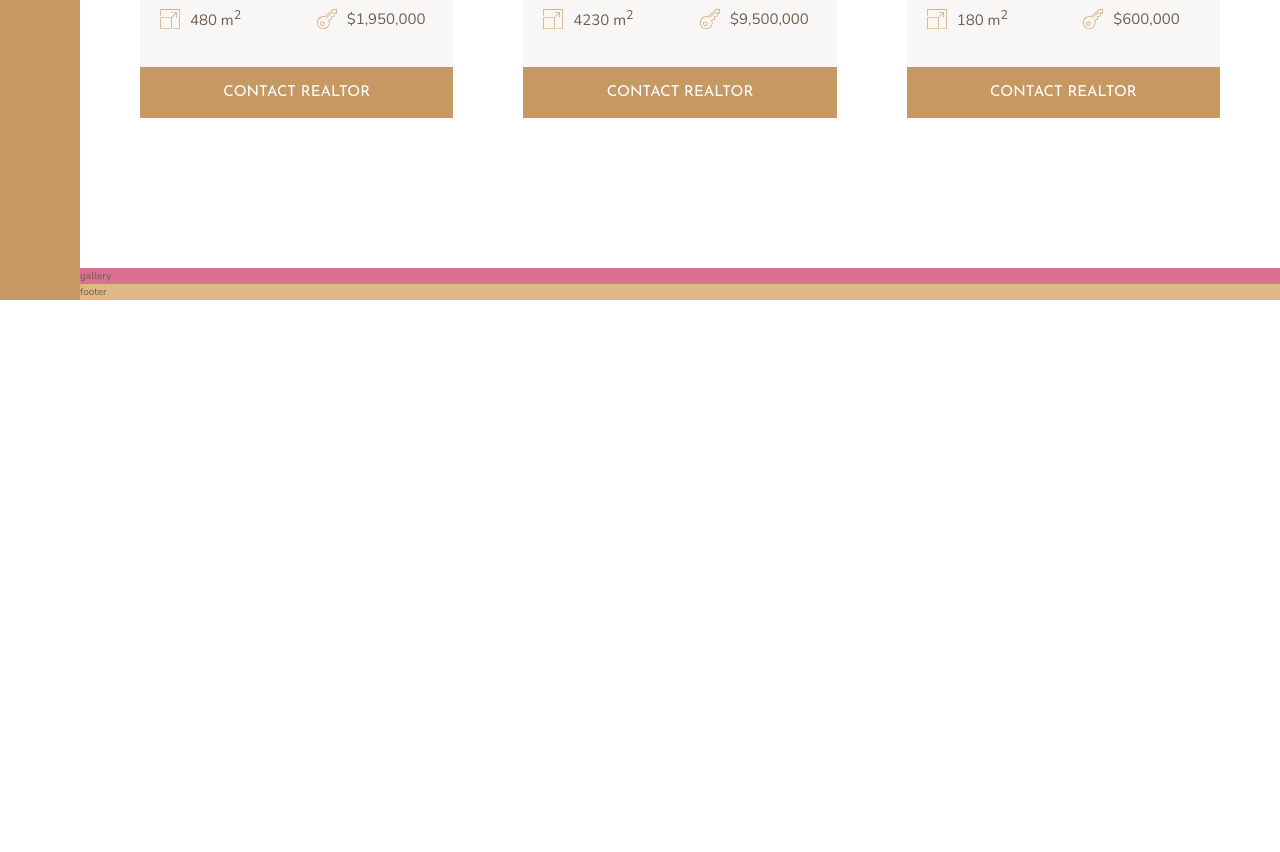
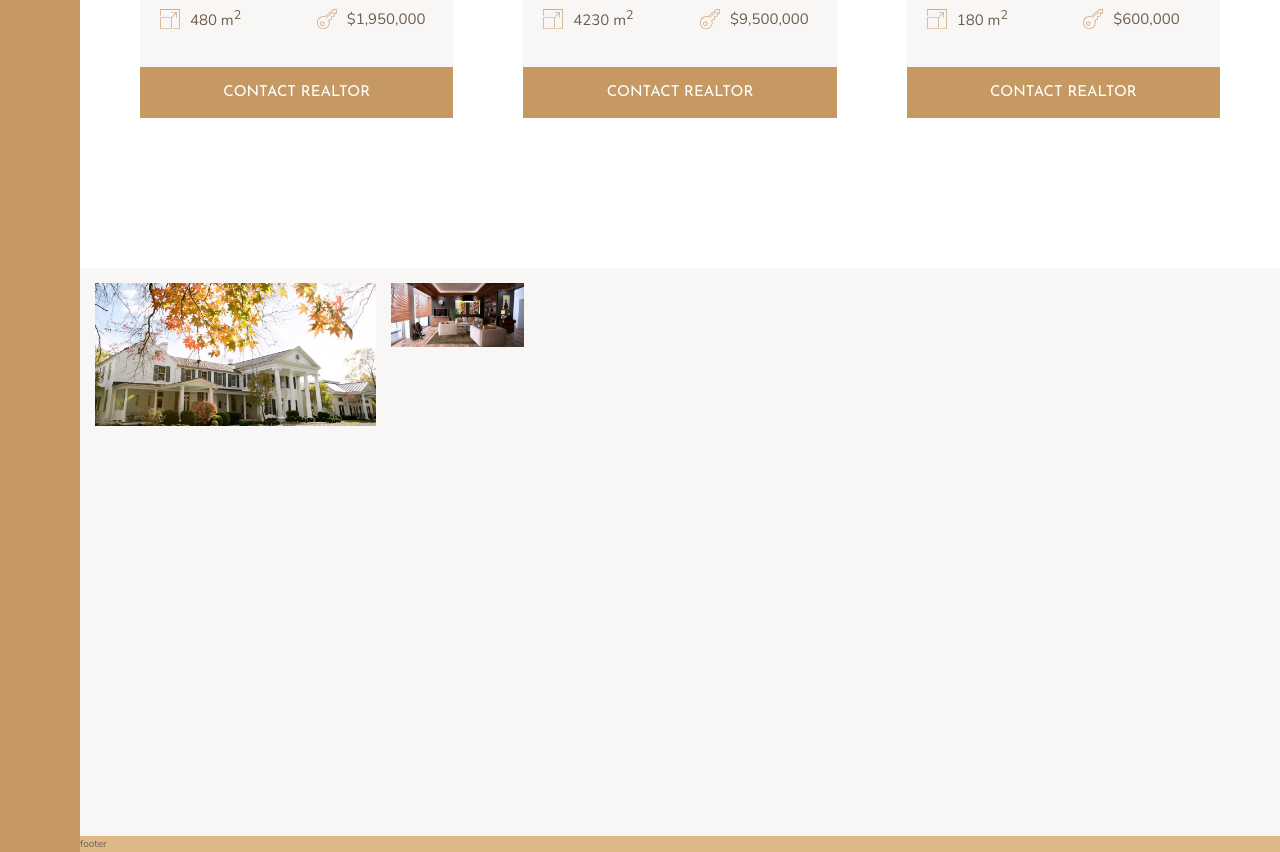
Before and after one commit to trinhminhnhat/html-css-nexter, a website: page index.html in a window 1280 px wide. Shown: the part 2804-3656 px from the top of the page. Before the commit the page ends 3104 px from the top, so only its background shows below. Drawn offline with nearby package versions, Linux system fonts and the light colour scheme.

Commit message:
style: gallery section

```diff
--- a/index.html
+++ b/index.html
@@ -311,7 +311,15 @@
         </div>
     </section>
 
-    <section class="gallery">gallery</section>
+    <section class="gallery">
+        <figure class="gallery__item gallery__item--1">
+            <img src="img/gal-1.jpeg" alt="Gallery image 1" class="gallery__img">
+        </figure>
+
+        <figure class="gallery__item gallery__item--2">
+            <img src="img/gal-2.jpeg" alt="Gallery image 2" class="gallery__img">
+        </figure>
+    </section>
 
     <footer class="footer">footer</section>
 </body>
--- a/scss/_gallery.scss
+++ b/scss/_gallery.scss
@@ -1,4 +1,24 @@
 .gallery {
-    background-color: palevioletred;
+    background-color: $color-grey-light-1;
     grid-column: full-start / full-end;
+
+    display: grid;
+    grid-template-columns: repeat(8, 1fr);
+    grid-template-rows: repeat(7, 5vw);
+    gap: 1.5rem;
+    padding: 1.5rem;
+
+    &__item {
+        &--1 {
+            grid-row: 1 / span 2;
+            grid-column: 1 / span 2;
+        }
+    }
+
+    &__img {
+        display: block;
+        object-fit: cover;
+        width: 100%;
+        height: 100%;
+    }
 }
```
Also changed, not shown: css/style.css.
